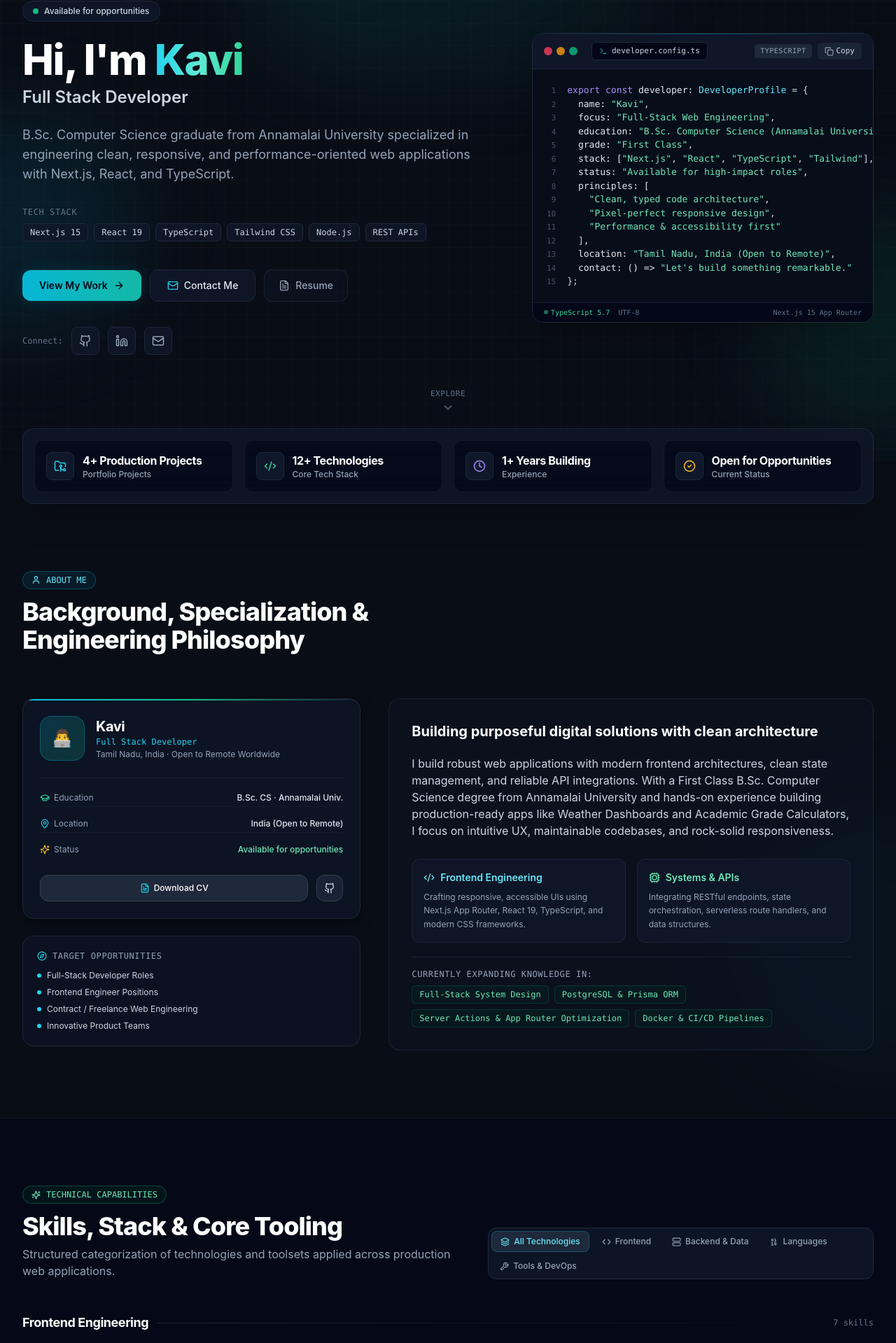
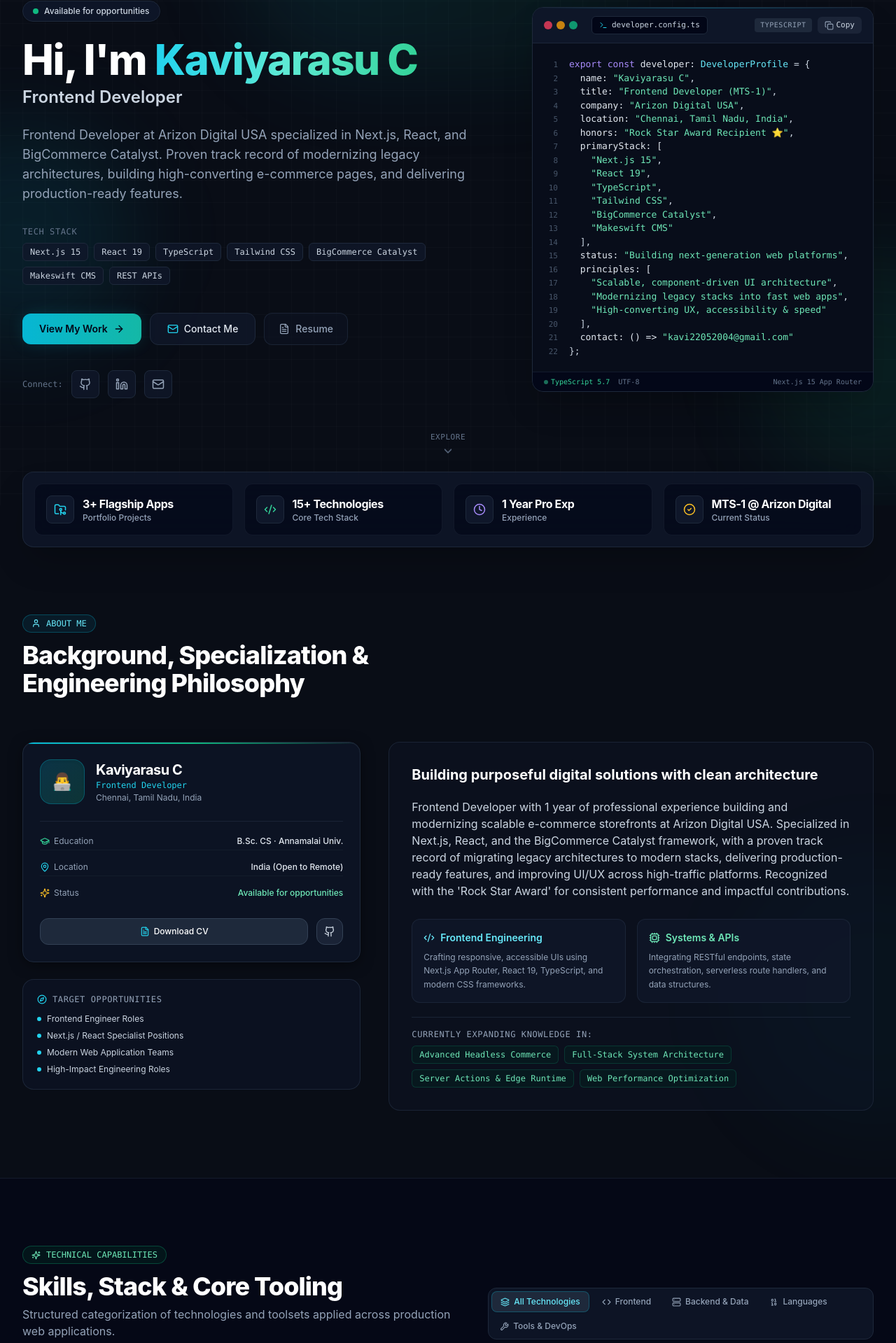
Before and after one commit to kavi-22/portfolio, a Next.js app: page / in a window 1280 px wide. Shown: the part 95-2014 px from the top of the page at 70% size. Built offline with nearby package versions, Linux system fonts and the light colour scheme.

Commit message:
feat: update portfolio with Kaviyarasu C professional experience, skills, and honors

```diff
--- a/components/portfolio/Achievements.tsx
+++ b/components/portfolio/Achievements.tsx
@@ -11,10 +11,10 @@ export default function Achievements() {
         <div className="max-w-2xl mb-12">
           <div className="inline-flex items-center gap-2 px-3 py-1 rounded-full bg-amber-950/40 border border-amber-500/30 text-xs font-mono text-amber-300 mb-3">
             <Award size={13} />
-            <span>MILESTONES &amp; CREDENTIALS</span>
+            <span>HONORS &amp; RECOGNITION</span>
           </div>
           <h2 className="text-2xl sm:text-3xl font-extrabold text-white tracking-tight">
-            Certifications &amp; Milestones
+            Awards &amp; Milestones
           </h2>
         </div>
 
--- a/data/achievements.ts
+++ b/data/achievements.ts
@@ -2,19 +2,19 @@ import { AchievementItem } from "@/types/portfolio";
 
 export const ACHIEVEMENTS: AchievementItem[] = [
   {
-    id: "ach-1",
-    title: "Full-Stack Web Engineering & React/Next.js Mastery",
-    issuer: "Independent Architecture & Production Projects",
-    date: "2024",
-    description: "Architected modular, accessible web applications using Next.js 15, React 19, TypeScript, Tailwind CSS, and Framer Motion.",
-    category: "certification",
+    id: "ach-rockstar",
+    title: "Rock Star Award",
+    issuer: "Arizon Digital USA",
+    date: "2026",
+    description: "Awarded for consistent performance, ownership, and impactful contributions to client platforms. Recognized for reliability, proactive problem-solving, and delivering high-quality work in fast-paced development cycles.",
+    category: "award",
   },
   {
-    id: "ach-2",
+    id: "ach-opensource",
     title: "Multi-Version Open-Source Architecture on GitHub",
     issuer: "GitHub Open Source",
-    date: "2024",
-    description: "Authored and maintained production-grade repositories with clear architectural evolution from vanilla Web fundamentals (v1) to modern TypeScript Pro apps.",
+    date: "2024 – 2026",
+    description: "Authored and maintained production-grade repositories with clear architectural evolution from vanilla Web fundamentals (v1) to modern Next.js and TypeScript Pro applications.",
     credentialUrl: "https://github.com/kavi-22",
     category: "milestone",
   },
--- a/data/education.ts
+++ b/data/education.ts
@@ -3,24 +3,24 @@ import { EducationItem } from "@/types/portfolio";
 export const EDUCATION_LIST: EducationItem[] = [
   {
     id: "edu-bsc-cs",
-    degree: "Bachelor of Science in Computer Science (B.Sc. CS)",
-    institution: "Annamalai University",
-    duration: "2021 - 2024",
+    degree: "Bachelor of Computer Science",
+    institution: "Annamalai University, Chidambaram",
+    duration: "2022 – 2025",
     location: "Tamil Nadu, India",
-    grade: "Graduated with First Class",
+    grade: "CGPA: 75% · First Class",
     coursework: [
       "Data Structures & Algorithms",
       "Object-Oriented Programming (OOP)",
       "Database Management Systems (DBMS / SQL)",
       "Web Technologies & Frontend Architecture",
       "Software Engineering & System Analysis",
-      "Operating Systems & Computer Networks"
+      "Computer Networks & Operating Systems"
     ],
     highlights: [
-      "Graduated with First Class honors from Annamalai University in Computer Science",
-      "Built multiple real-world web projects as part of core curriculum and practical laboratory assignments",
-      "Strong conceptual foundation in algorithmic complexity, modular code patterns, and database normalization",
-      "Participated actively in collegiate coding forums, project exhibitions, and technical presentations"
+      "Graduated with First Class honors (CGPA: 75%) from Annamalai University in Computer Science",
+      "Built multiple real-world web applications and computational tools across academic semesters",
+      "Solid foundation in data structures, relational databases, and modern programming languages",
+      "Active participant in technical symposiums, coding competitions, and team projects"
     ],
   },
 ];
--- a/data/experience.ts
+++ b/data/experience.ts
@@ -2,24 +2,63 @@ import { ExperienceItem } from "@/types/portfolio";
 
 export const EXPERIENCES: ExperienceItem[] = [
   {
-    id: "exp-freelance",
-    role: "Freelance Full-Stack Developer",
-    company: "Self-Employed / Freelance",
-    employmentType: "Freelance / Contract",
-    location: "Remote",
-    period: "2024 - Present",
-    description: "Architecting and delivering bespoke web applications, interactive calculators, and responsive dashboards for individual clients and academic workflows.",
+    id: "exp-arizon-mts1",
+    role: "Frontend Developer (MTS-1)",
+    company: "Arizon Digital USA",
+    employmentType: "Full-time",
+    location: "Chennai, Tamil Nadu",
+    period: "Jan 2026 – Present",
+    description: "Develop and optimize scalable e-commerce storefronts using Next.js and the BigCommerce Catalyst framework, building high-conversion pages and integrating real-time APIs.",
     responsibilities: [
-      "Designed and developed full-stack web applications utilizing Next.js, React, and TypeScript with focus on responsive layouts",
-      "Engineered real-time data integration with third-party REST APIs (weather data, e-commerce product catalogs)",
-      "Implemented modular, reusable component systems with Tailwind CSS, reducing development iteration cycles",
-      "Optimized client-side rendering performance, state management, and asset delivery for fast initial load times"
+      "Develop and optimize scalable e-commerce storefronts using Next.js and BigCommerce Catalyst framework.",
+      "Build key core pages (Homepage, Product Listing Page / PLP, Product Detail Page / PDP, Cart) with real-time API integrations.",
+      "Utilize Makeswift CMS to build and manage static and dynamic content pages.",
+      "Collaborate with designers and backend engineering teams to deliver production-ready features in an Agile environment."
     ],
     achievements: [
-      "Successfully launched production-ready web apps with 100% responsive cross-device compatibility",
-      "Created reusable calculation and dashboard engines used across multiple client and student workflows"
+      "Awarded the 'Rock Star Award' for consistent performance, ownership, and impactful contributions to client platforms.",
+      "Engineered responsive, reusable component systems with high lighthouse scores and fast page rendering."
     ],
-    technologies: ["Next.js", "React", "TypeScript", "Tailwind CSS", "JavaScript", "REST APIs", "Git"],
+    technologies: [
+      "Next.js",
+      "React",
+      "BigCommerce Catalyst",
+      "Makeswift CMS",
+      "TypeScript",
+      "Tailwind CSS",
+      "REST APIs",
+      "Git"
+    ],
     current: true,
   },
+  {
+    id: "exp-arizon-intern",
+    role: "Frontend Developer Intern",
+    company: "Arizon Digital USA",
+    employmentType: "Internship",
+    location: "Chennai, Tamil Nadu",
+    period: "Jun 2025 – Dec 2025",
+    description: "Completed intensive onboarding in modern headless commerce stacks, transitioning into full storefront rebuilds and migrations from legacy architectures.",
+    responsibilities: [
+      "Completed intensive onboarding in BigCommerce, Catalyst, and Makeswift, transitioning to active client delivery within 2 months.",
+      "Rebuilt e-commerce platforms using BigCommerce Catalyst and Next.js, migrating from legacy Stencil architecture.",
+      "Developed responsive, reusable UI components with React and Tailwind CSS; implemented dynamic PLP, PDP, and cart functionalities.",
+      "Built content-driven pages via Makeswift CMS, enabling flexible marketing updates without code changes."
+    ],
+    achievements: [
+      "Successfully modernized legacy storefronts into high-performance, mobile-first Next.js applications.",
+      "Promoted to Member Technical Staff (MTS-1) following proven track record of reliable delivery and ownership."
+    ],
+    technologies: [
+      "Next.js",
+      "React",
+      "BigCommerce Catalyst",
+      "Makeswift CMS",
+      "Tailwind CSS",
+      "JavaScript",
+      "HTML5",
+      "CSS3"
+    ],
+    current: false,
+  },
 ];
--- a/data/profile.ts
+++ b/data/profile.ts
@@ -1,64 +1,72 @@
 import { Profile } from "@/types/portfolio";
 
 export const PROFILE: Profile = {
-  name: "Kavi",
-  role: "Full Stack Developer",
-  secondaryRole: "Frontend Specialist & React / Next.js Enthusiast",
-  location: "Tamil Nadu, India · Open to Remote Worldwide",
+  name: "Kaviyarasu C",
+  role: "Frontend Developer",
+  secondaryRole: "Next.js, React & Modern E-Commerce Storefront Specialist",
+  location: "Chennai, Tamil Nadu, India",
   email: "kavi22052004@gmail.com",
   availability: "Available for opportunities",
-  bio: "B.Sc. Computer Science graduate from Annamalai University specialized in engineering clean, responsive, and performance-oriented web applications with Next.js, React, and TypeScript.",
-  summary: "I build robust web applications with modern frontend architectures, clean state management, and reliable API integrations. With a First Class B.Sc. Computer Science degree from Annamalai University and hands-on experience building production-ready apps like Weather Dashboards and Academic Grade Calculators, I focus on intuitive UX, maintainable codebases, and rock-solid responsiveness.",
+  bio: "Frontend Developer at Arizon Digital USA specialized in Next.js, React, and BigCommerce Catalyst. Proven track record of modernizing legacy architectures, building high-converting e-commerce pages, and delivering production-ready features.",
+  summary: "Frontend Developer with 1 year of professional experience building and modernizing scalable e-commerce storefronts at Arizon Digital USA. Specialized in Next.js, React, and the BigCommerce Catalyst framework, with a proven track record of migrating legacy architectures to modern stacks, delivering production-ready features, and improving UI/UX across high-traffic platforms. Recognized with the 'Rock Star Award' for consistent performance and impactful contributions.",
   currentlyWorkingWith: [
     "Next.js 15",
     "React 19",
     "TypeScript",
     "Tailwind CSS",
-    "Node.js",
+    "BigCommerce Catalyst",
+    "Makeswift CMS",
     "REST APIs"
   ],
   currentlyLearning: [
-    "Full-Stack System Design",
-    "PostgreSQL & Prisma ORM",
-    "Server Actions & App Router Optimization",
-    "Docker & CI/CD Pipelines"
+    "Advanced Headless Commerce",
+    "Full-Stack System Architecture",
+    "Server Actions & Edge Runtime",
+    "Web Performance Optimization"
   ],
   lookingFor: [
-    "Full-Stack Developer Roles",
-    "Frontend Engineer Positions",
-    "Contract / Freelance Web Engineering",
-    "Innovative Product Teams"
+    "Frontend Engineer Roles",
+    "Next.js / React Specialist Positions",
+    "Modern Web Application Teams",
+    "High-Impact Engineering Roles"
   ],
   social: {
     github: "https://github.com/kavi-22",
-    linkedin: "https://linkedin.com/in/kavi",
+    linkedin: "https://linkedin.com/in/kaviyarasu-c",
     email: "mailto:kavi22052004@gmail.com",
     website: "https://portfolio-hazel-gamma-94.vercel.app/",
   },
   resumeUrl: "#", // Add your Google Drive / PDF resume URL here (or null to hide the button)
   stats: {
-    projectsBuilt: "4+ Production Projects",
-    yearsExperience: "1+ Years Building",
-    technologies: "12+ Technologies",
-    currentRole: "Open for Opportunities",
+    projectsBuilt: "3+ Flagship Apps",
+    yearsExperience: "1 Year Pro Exp",
+    technologies: "15+ Technologies",
+    currentRole: "MTS-1 @ Arizon Digital",
   },
   codeSnippet: {
     filename: "developer.config.ts",
     language: "typescript",
     code: `export const developer: DeveloperProfile = {
-  name: "Kavi",
-  focus: "Full-Stack Web Engineering",
-  education: "B.Sc. Computer Science (Annamalai University)",
-  grade: "First Class",
-  stack: ["Next.js", "React", "TypeScript", "Tailwind"],
-  status: "Available for high-impact roles",
+  name: "Kaviyarasu C",
+  title: "Frontend Developer (MTS-1)",
+  company: "Arizon Digital USA",
+  location: "Chennai, Tamil Nadu, India",
+  honors: "Rock Star Award Recipient ⭐",
+  primaryStack: [
+    "Next.js 15",
+    "React 19",
+    "TypeScript",
+    "Tailwind CSS",
+    "BigCommerce Catalyst",
+    "Makeswift CMS"
+  ],
+  status: "Building next-generation web platforms",
   principles: [
-    "Clean, typed code architecture",
-    "Pixel-perfect responsive design",
-    "Performance & accessibility first"
+    "Scalable, component-driven UI architecture",
+    "Modernizing legacy stacks into fast web apps",
+    "High-converting UX, accessibility & speed"
   ],
-  location: "Tamil Nadu, India (Open to Remote)",
-  contact: () => "Let's build something remarkable."
+  contact: () => "kavi22052004@gmail.com"
 };`,
   },
 };
--- a/data/skills.ts
+++ b/data/skills.ts
@@ -2,47 +2,44 @@ import { SkillCategory } from "@/types/portfolio";
 
 export const SKILL_CATEGORIES: SkillCategory[] = [
   {
-    title: "Frontend Engineering",
-    description: "Modern component-driven UI development with responsive layouts and fluid interactions",
+    title: "Frameworks & Libraries",
+    description: "Modern component-driven frontend technologies powering high-conversion web applications",
     skills: [
-      { name: "React 19 / 18", category: "frontend", description: "Hooks, Context API, Component Architecture", highlight: true },
       { name: "Next.js (App Router)", category: "frontend", description: "SSR, SSG, Server Components, API routes", highlight: true },
-      { name: "TypeScript", category: "frontend", description: "Strict type safety, generics, interfaces", highlight: true },
-      { name: "Tailwind CSS", category: "frontend", description: "Utility-first design, custom design tokens, dark mode", highlight: true },
-      { name: "JavaScript (ES6+)", category: "frontend", description: "Async/Await, DOM manipulation, modular JS" },
-      { name: "HTML5 & Semantic Web", category: "frontend", description: "Accessibility (a11y), SEO-friendly structure" },
-      { name: "CSS3 / Modern Layouts", category: "frontend", description: "Flexbox, CSS Grid, animations, responsive typography" },
+      { name: "React (18 / 19)", category: "frontend", description: "Hooks, Context API, Component Hierarchy", highlight: true },
+      { name: "Tailwind CSS", category: "frontend", description: "Responsive layouts, utility architecture, dark mode", highlight: true },
     ],
   },
   {
-    title: "Backend & Data Handling",
-    description: "Server architecture, API integration, and database operations",
+    title: "Headless Commerce & CMS",
+    description: "Enterprise e-commerce architectures and visual content management systems",
     skills: [
-      { name: "Node.js", category: "backend", description: "Runtime environment, asynchronous I/O" },
-      { name: "RESTful API Integration", category: "backend", description: "Consuming and structuring robust endpoints", highlight: true },
-      { name: "Next.js Route Handlers", category: "backend", description: "Serverless endpoints, validation, error handling", highlight: true },
-      { name: "SQL & Relational DBs", category: "database", description: "Data modeling, relational queries, normalization" },
-      { name: "CRUD Operations", category: "database", description: "State persistence, query structuring, data sanitization" },
+      { name: "BigCommerce Catalyst", category: "frontend", description: "Composable storefront framework & Next.js integration", highlight: true },
+      { name: "BigCommerce Storefront APIs", category: "backend", description: "Cart, Checkout, Customer, Catalog GraphQL/REST", highlight: true },
+      { name: "Makeswift CMS", category: "tools", description: "Visual drag-and-drop builder for Next.js dynamic pages", highlight: true },
     ],
   },
   {
-    title: "Core Programming Languages",
-    description: "Algorithmic thinking, object-oriented principles, and versatile languages",
+    title: "Programming Languages",
+    description: "Core scripting and typed programming fundamentals",
     skills: [
-      { name: "TypeScript / JavaScript", category: "languages", description: "Primary stack language for full-stack applications", highlight: true },
-      { name: "Python", category: "languages", description: "Data structures, scripting, algorithm design" },
-      { name: "Java", category: "languages", description: "Object-oriented programming, design patterns" },
+      { name: "JavaScript (ES6+)", category: "languages", description: "Async/Await, DOM manipulation, modular JS", highlight: true },
+      { name: "TypeScript", category: "languages", description: "Strict type safety, interfaces, generics", highlight: true },
+      { name: "HTML5 & Semantic Web", category: "languages", description: "Accessibility (WCAG), SEO structure", highlight: true },
+      { name: "CSS3 / Modern Layouts", category: "languages", description: "Flexbox, Grid, keyframe animations, responsive design" },
+      { name: "Python", category: "languages", description: "Core syntax, data structures & algorithms (Basics)" },
+      { name: "SQL", category: "languages", description: "Relational queries, schema design, joins (Basics)" },
     ],
   },
   {
-    title: "Developer Tools & Workflow",
-    description: "Version control, modern build tooling, and deployment workflows",
+    title: "Developer Tools & Platforms",
+    description: "Version control, API testing, build optimization, and cloud deployment",
     skills: [
-      { name: "Git & GitHub", category: "tools", description: "Branching strategies, pull requests, issue tracking", highlight: true },
-      { name: "Vercel / GitHub Pages", category: "tools", description: "CI/CD deployment, environment configurations", highlight: true },
-      { name: "VS Code & Debugging", category: "tools", description: "Developer tooling, linting, formatting" },
-      { name: "Postman / Thunder Client", category: "tools", description: "API testing, headers, request lifecycle" },
-      { name: "pnpm / npm / yarn", category: "tools", description: "Package management, dependency auditing" },
+      { name: "Git & GitHub", category: "tools", description: "Branching strategies, PR reviews, code collaboration", highlight: true },
+      { name: "Postman", category: "tools", description: "REST/GraphQL API debugging, automated test collections", highlight: true },
+      { name: "VS Code", category: "tools", description: "Full-featured IDE workflows, debugging, linters" },
+      { name: "Vercel", category: "tools", description: "Continuous integration, edge deployments & previews", highlight: true },
+      { name: "pnpm / npm", category: "tools", description: "Package management, dependency resolution" },
     ],
   },
 ];
--- a/data/social.ts
+++ b/data/social.ts
@@ -12,21 +12,21 @@ export const SOCIAL_LINKS: SocialItem[] = [
     name: "GitHub",
     url: "https://github.com/kavi-22",
     icon: "github",
-    ariaLabel: "Visit Kavi's GitHub profile",
+    ariaLabel: "Visit Kaviyarasu's GitHub profile",
   },
   {
     id: "linkedin",
     name: "LinkedIn",
-    url: "https://linkedin.com/in/kavi", // Update with your LinkedIn profile
+    url: "https://linkedin.com/in/kaviyarasu-c",
     icon: "linkedin",
-    ariaLabel: "Connect with Kavi on LinkedIn",
+    ariaLabel: "Connect with Kaviyarasu on LinkedIn",
   },
   {
     id: "email",
     name: "Email",
-    url: "mailto:kavi@example.com", // Update with your personal email
+    url: "mailto:kavi22052004@gmail.com",
     icon: "email",
-    ariaLabel: "Send an email to Kavi",
+    ariaLabel: "Send an email to Kaviyarasu",
   },
 ];
 
```
